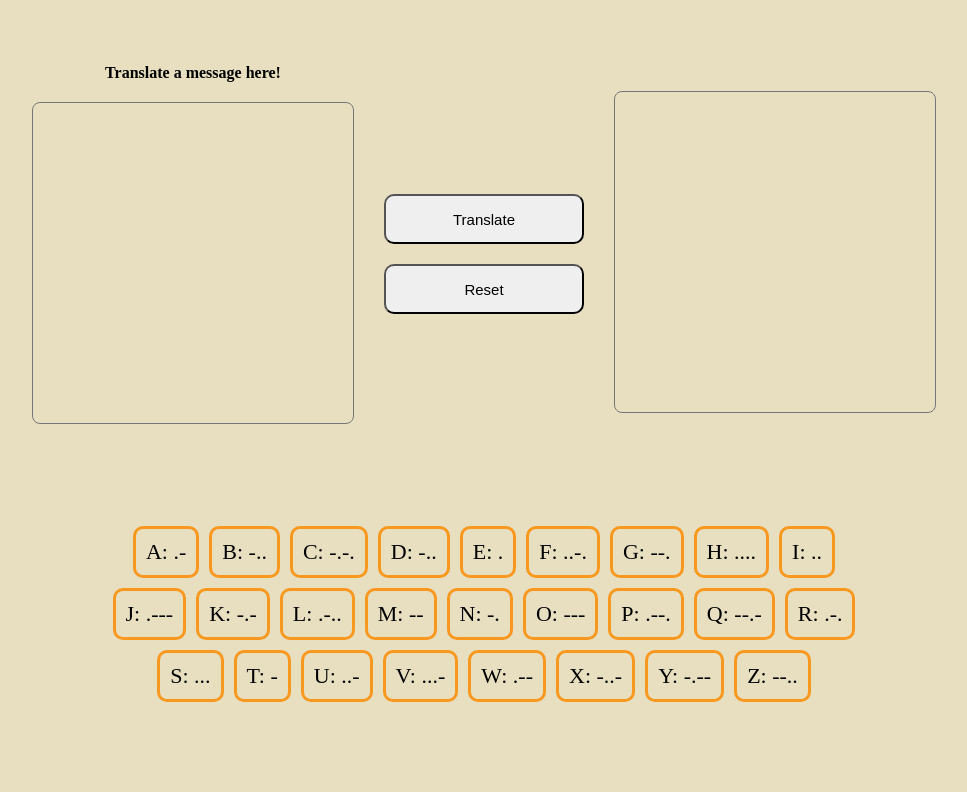
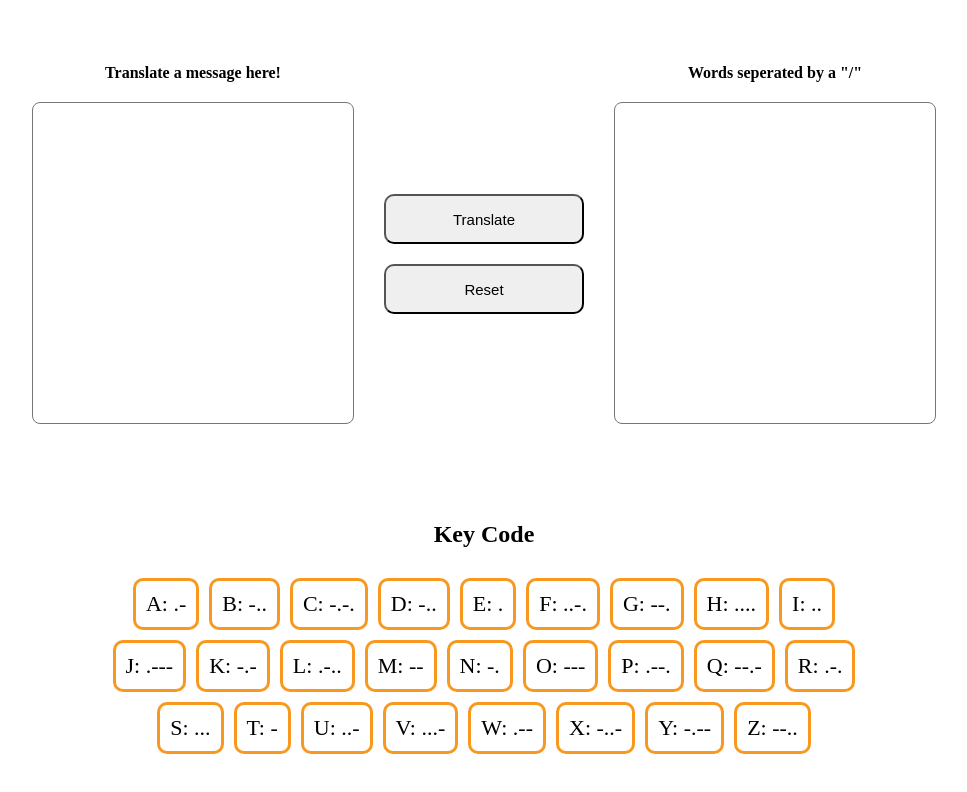
Before and after one commit to Jinn-T/Morse-Code-Project, a plain HTML site: page index.html in a window 1280 px wide. Shown: the whole page, without its empty margins (156-1123 px from the left). Drawn offline with Linux system fonts and the light colour scheme.

Commit message:
changed background

```diff
--- a/index.html
+++ b/index.html
@@ -10,17 +10,19 @@
     <body>
         <div class="container">
             <div class="container__lInput">
-                <h4>Translate a message here!</h4>
+                <h4 class="textTheme">Translate a message here!</h4>
                 <textarea class="input" type="text"></textarea>
             </div>
             <div class="btn-container">
                 <button class="translate btn">Translate</button>
                 <button class="btn reset">Reset</button>
             </div>
-            <div>
+            <div class="container__lInput">
+                <h4 class="textTheme">Words seperated by a "/"</h4>
                 <textarea readonly class="output"></textarea>
             </div>
         </div>
+        <h2 class="title textTheme">Key Code</h2>
         <div class="container2">
             <div class="alpha">
                 <div class="alpha__boxes"><p>A: .-</p></div>
--- a/style.css
+++ b/style.css
@@ -4,7 +4,7 @@
 }
 
 body {
-  background-color: #e8dfc0;
+    /* background-color: #e8dfc0; */
 }
 
 .container {
@@ -31,8 +31,8 @@ body {
     height: 300px;
     padding: 10px;
     border-radius: 8px;
-  outline-color: #1b8f1b;
-  background-color: #e8dfc0;
+    outline-color: #f8981e;
+    /* background-color: #e8dfc0; */
 }
 .container .btn-container {
     display: flex;
@@ -51,6 +51,10 @@ body {
     outline: none;
 }
 
+.title {
+    margin: 5% 0 2% 0;
+    text-align: center;
+}
 .container2 {
     display: flex;
     justify-content: center;
@@ -63,7 +67,7 @@ body {
     align-items: center;
     width: 60vw;
     flex-wrap: wrap;
-  margin-top: 5%;
+    /* margin-top: 5%; */
 }
 .alpha__boxes {
     border: solid 3px #f8981e;
```
Lines whose indentation alone changed are shown as unchanged.
